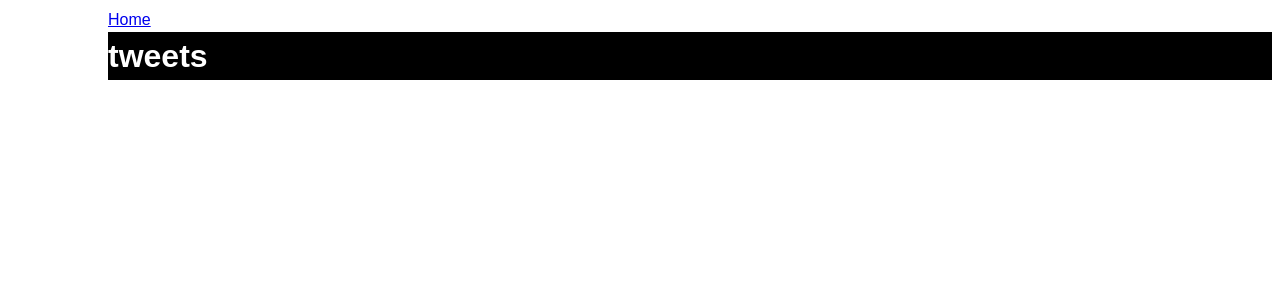
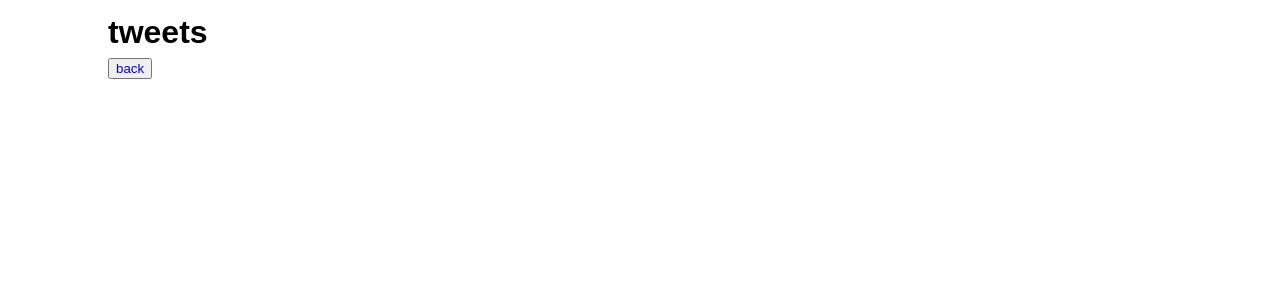
Before and after one commit to ViktoriiaSlobodeniuk/test-project, a React (Vite) app: page /tweets in a window 1280 px wide. Shown: the top 300 px of the page. Built offline with nearby package versions, Linux system fonts and the light colour scheme.

Commit message:
routs done

```diff
--- a/src/components/App.js
+++ b/src/components/App.js
@@ -1,7 +1,6 @@
-import React from 'react';
+import React, { Suspense } from 'react';
 import { Routes, Route } from 'react-router-dom';
 import { lazy } from 'react';
-import { NavLink } from 'react-router-dom';
 
 import Home from '../pages/Home';
 const Tweets = lazy(() => import('../pages/Tweets'));
@@ -9,14 +8,12 @@ const Tweets = lazy(() => import('../pages/Tweets'));
 const App = () => {
   return (
     <>
-      <nav>
-        <NavLink to="/">Home</NavLink>
-        <NavLink to="/tweets"></NavLink>
-      </nav>
-      <Routes>
-        <Route path="/" element={<Home />} />
-        <Route path="/tweets" element={<Tweets />} />
-      </Routes>
+      <Suspense fallback="лоадінг">
+        <Routes>
+          <Route path="/" element={<Home />} />
+          <Route path="/tweets" element={<Tweets />} />
+        </Routes>
+      </Suspense>
     </>
   );
 };
--- /dev/null
+++ b/src/components/BackButton.jsx
@@ -0,0 +1,10 @@
+import React from 'react';
+import { NavLink } from 'react-router-dom';
+
+export const BackButton = () => {
+  return (
+    <button type="button">
+      <NavLink to="/">back</NavLink>
+    </button>
+  );
+};
--- a/src/index.css
+++ b/src/index.css
@@ -1,8 +1,3 @@
-h1 {
-  color: white;
-  background-color: black;
-}
-
 @import-normalize;
 
 body {
@@ -33,3 +28,7 @@ img {
   max-width: 100%;
   height: auto;
 }
+
+a {
+  text-decoration: none;
+}
--- a/src/index.js
+++ b/src/index.js
@@ -11,4 +11,5 @@ ReactDOM.createRoot(document.getElementById('root')).render(
     </React.StrictMode>
   </BrowserRouter>
 );
-// basename="test-project"
+
+//  basename = 'test-project';
--- a/src/pages/Home.jsx
+++ b/src/pages/Home.jsx
@@ -5,7 +5,7 @@ import { FetchApi } from '../components/FetchApi';
 import { FollowBtn, UnFollowBtn } from '../components/FollowBtn';
 import { CardContent, Item, List } from '../styles/Home.styled';
 import { DecorPart } from '../components/DecorPart';
-
+import { NavLink } from '../styles/Home.styled';
 const Home = () => {
   const [userCards, setUserCards] = useState([]);
 
@@ -22,7 +22,6 @@ const Home = () => {
 
   return (
     <>
-      <h1>home page</h1>
       <div>
         <List>
           {userCards.map(({ user, followers, tweets, avatar, id }) => {
@@ -31,7 +30,9 @@ const Home = () => {
                 <DecorPart />
                 <CardContent>
                   <p>{user}</p>
-                  <p>{tweets.toLocaleString('en-US')} tweets </p>
+                  <NavLink to="/tweets">
+                    {tweets.toLocaleString('en-US')} tweets
+                  </NavLink>
                   <p>{followers.toLocaleString('en-US')} followers</p>
                 </CardContent>
                 {0 ? <FollowBtn /> : <UnFollowBtn />}
--- a/src/pages/Tweets.jsx
+++ b/src/pages/Tweets.jsx
@@ -1,7 +1,11 @@
+import React from 'react';
+import { BackButton } from '../components/BackButton';
+
 const Tweets = () => {
   return (
     <>
       <h1>tweets</h1>
+      <BackButton />
     </>
   );
 };
--- a/src/styles/Home.styled.js
+++ b/src/styles/Home.styled.js
@@ -1,4 +1,5 @@
 import styled from 'styled-components';
+import { NavLink as _NavLink } from 'react-router-dom';
 
 export const List = styled.ul`
   display: flex;
@@ -64,3 +65,7 @@ export const CardContent = styled.div`
 
   color: #ebd8ff;
 `;
+
+export const NavLink = styled(_NavLink)`
+  color: #ebd8ff;
+`;
```
